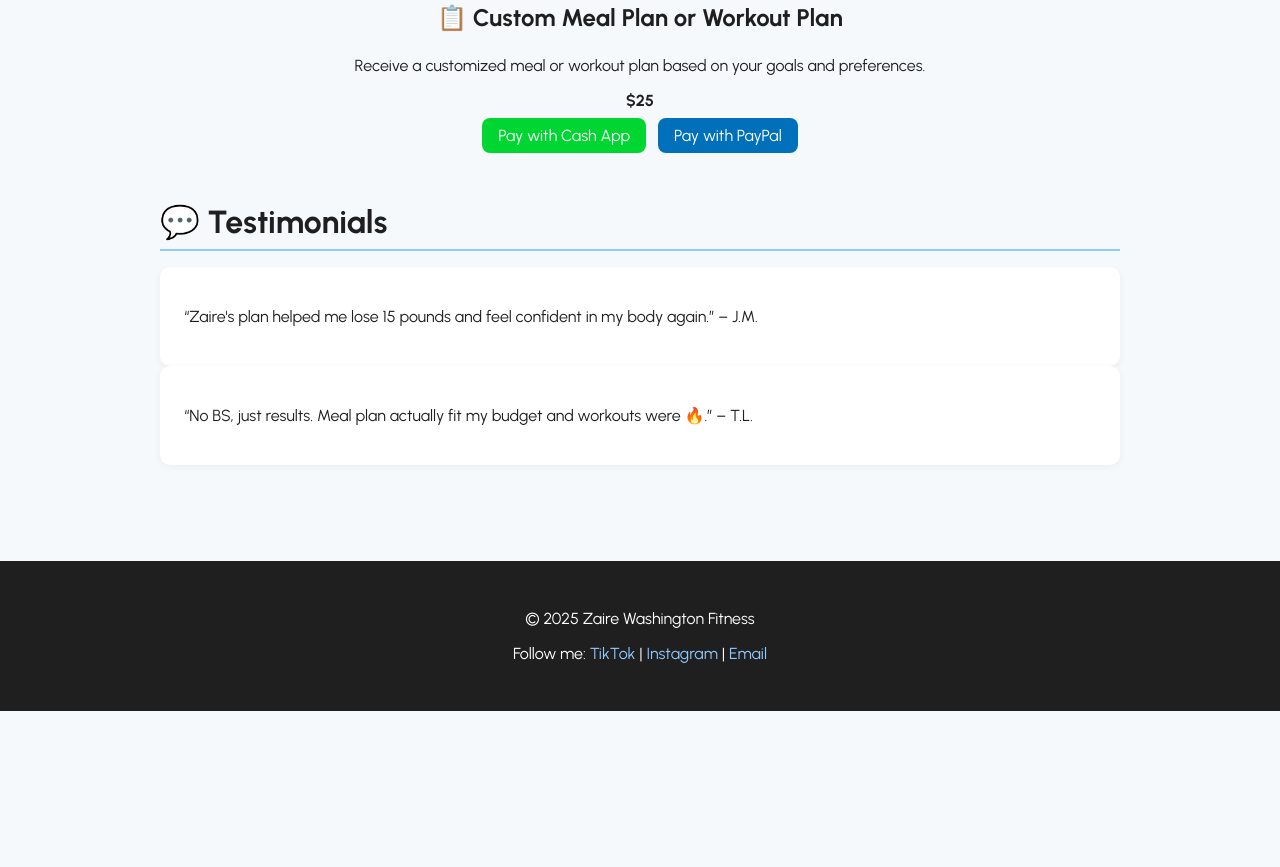
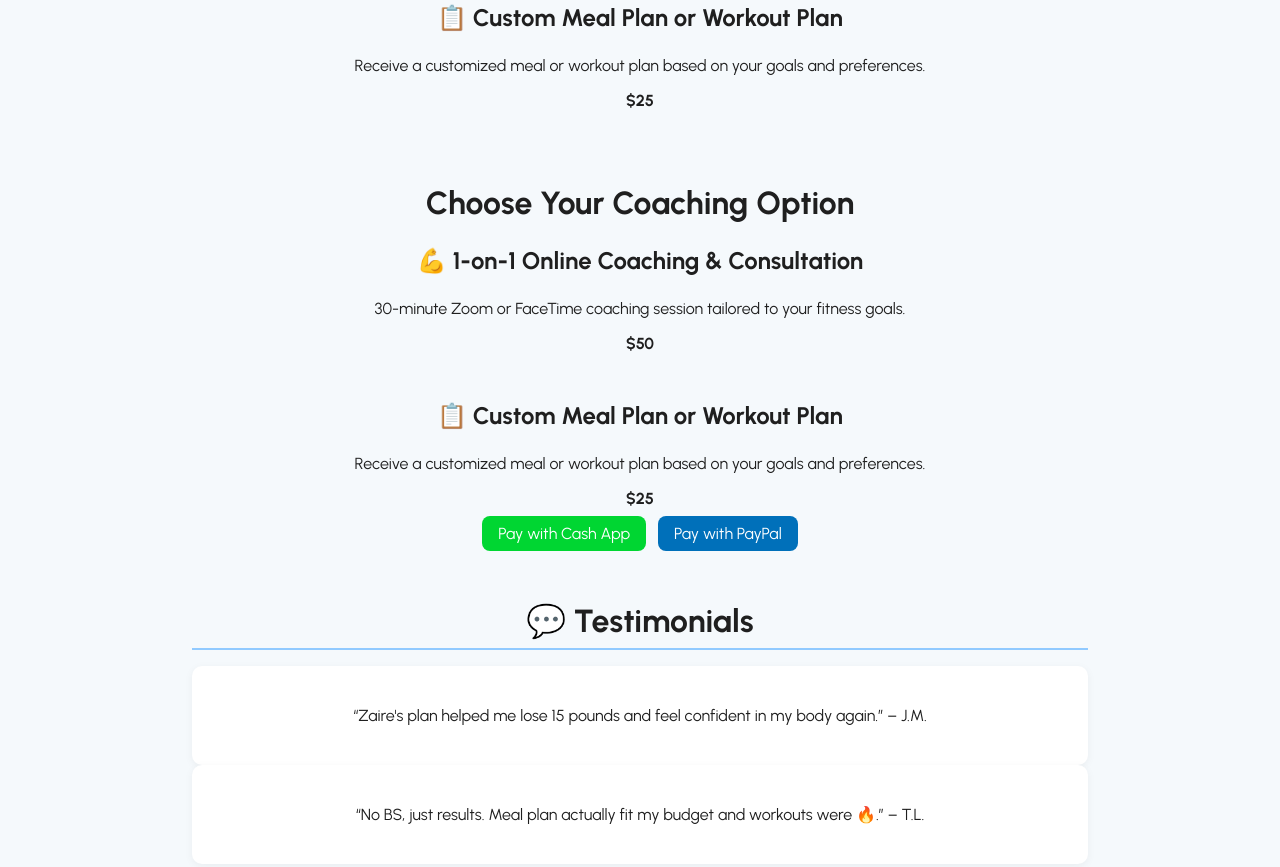
Before and after one commit to Zahstarr/zaire-fitness-site, a plain HTML site: page index.html in a window 1280 px wide. Shown: the part 4040-4907 px from the top of the page. Before the commit the page ends 4751 px from the top, so only its background shows below. Drawn offline with Linux system fonts and the light colour scheme.

Commit message:
Update index.html

```diff
--- a/index.html
+++ b/index.html
@@ -148,11 +148,34 @@
     <h3 style="font-size: 1.5rem;">📋 Custom Meal Plan or Workout Plan</h3>
     <p>Receive a customized meal or workout plan based on your goals and preferences.</p>
     <p><strong>$25</strong></p>
+   <!-- Stripe Buy Button script -->
+<script async src="https://js.stripe.com/v3/buy-button.js"></script>
+
+<section id="services" style="text-align: center; padding: 2rem;">
+  <h2 style="font-size: 2rem; margin-bottom: 1rem;">Choose Your Coaching Option</h2>
+
+  <!-- Online Coaching with Stripe -->
+  <div style="margin-bottom: 3rem;">
+    <h3 style="font-size: 1.5rem;">💪 1-on-1 Online Coaching & Consultation</h3>
+    <p>30-minute Zoom or FaceTime coaching session tailored to your fitness goals.</p>
+    <p><strong>$50</strong></p>
+
+    <!-- Stripe Buy Button -->
+    <stripe-buy-button
+      buy-button-id="buy_btn_1RoeKdQ9usF2sLH8498ykr8K"
+      publishable-key="pk_live_51RoXHNQ9usF2sLH8BJtvCxokVx7Zlm0G6bGVOIlMbk3MjlP4vf55oaVtx3EMiRHDox7VEbWb2MDmILiQYzsW1Krw005xwQyfYb">
+    </stripe-buy-button>
+  </div>
+
+  <!-- Workout or Meal Plan -->
+  <div>
+    <h3 style="font-size: 1.5rem;">📋 Custom Meal Plan or Workout Plan</h3>
+    <p>Receive a customized meal or workout plan based on your goals and preferences.</p>
+    <p><strong>$25</strong></p>
     <a href="https://cash.app/$zairrew" target="_blank" style="padding: 0.5rem 1rem; background-color: #00d632; color: white; text-decoration: none; border-radius: 8px; margin: 0.25rem;">Pay with Cash App</a>
     <a href="https://www.paypal.me/zahstar/25" target="_blank" style="padding: 0.5rem 1rem; background-color: #0070ba; color: white; text-decoration: none; border-radius: 8px; margin: 0.25rem;">Pay with PayPal</a>
   </div>
 </section>
-
     <section class="section">
       <h2>💬 Testimonials</h2>
       <div class="testimonial">
```
